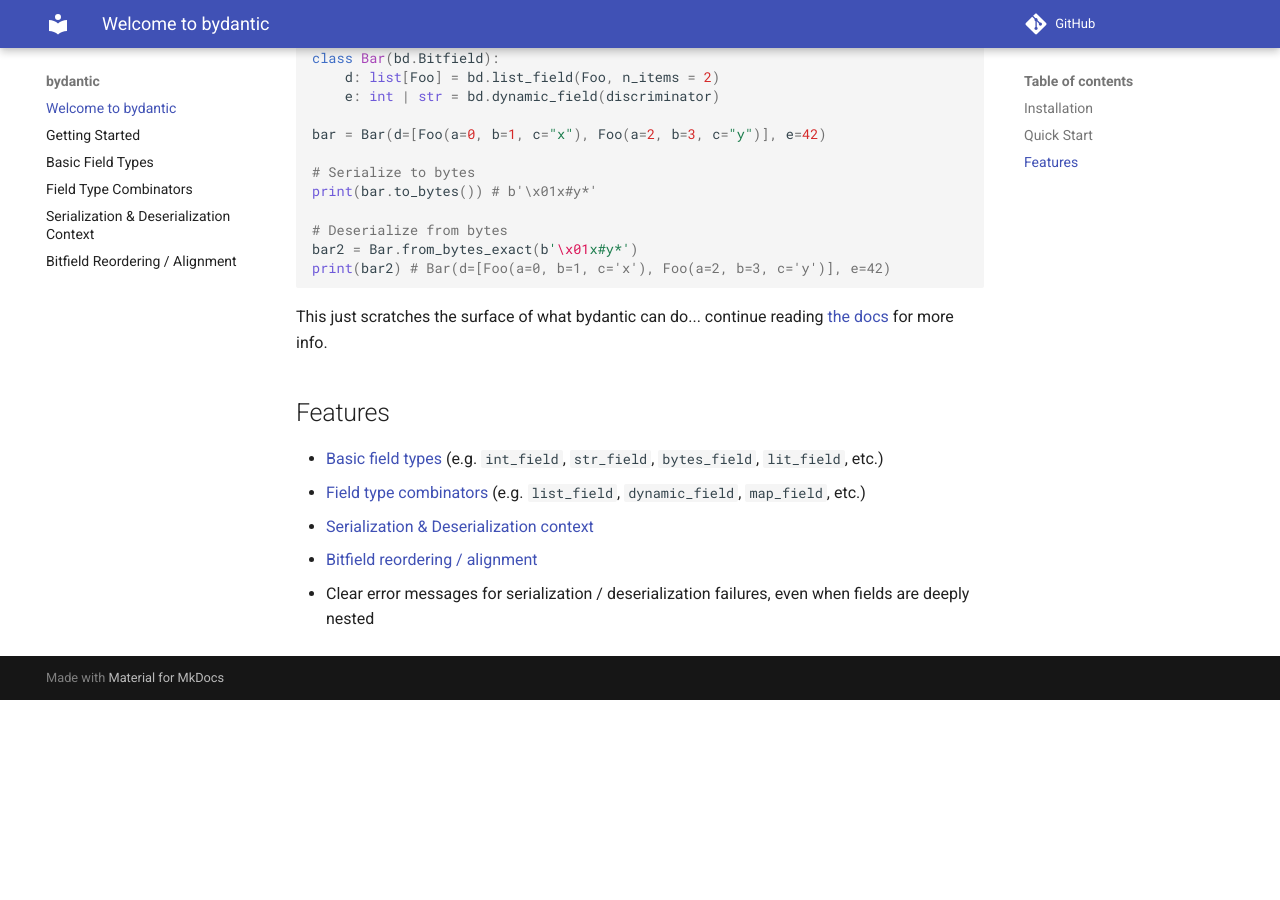
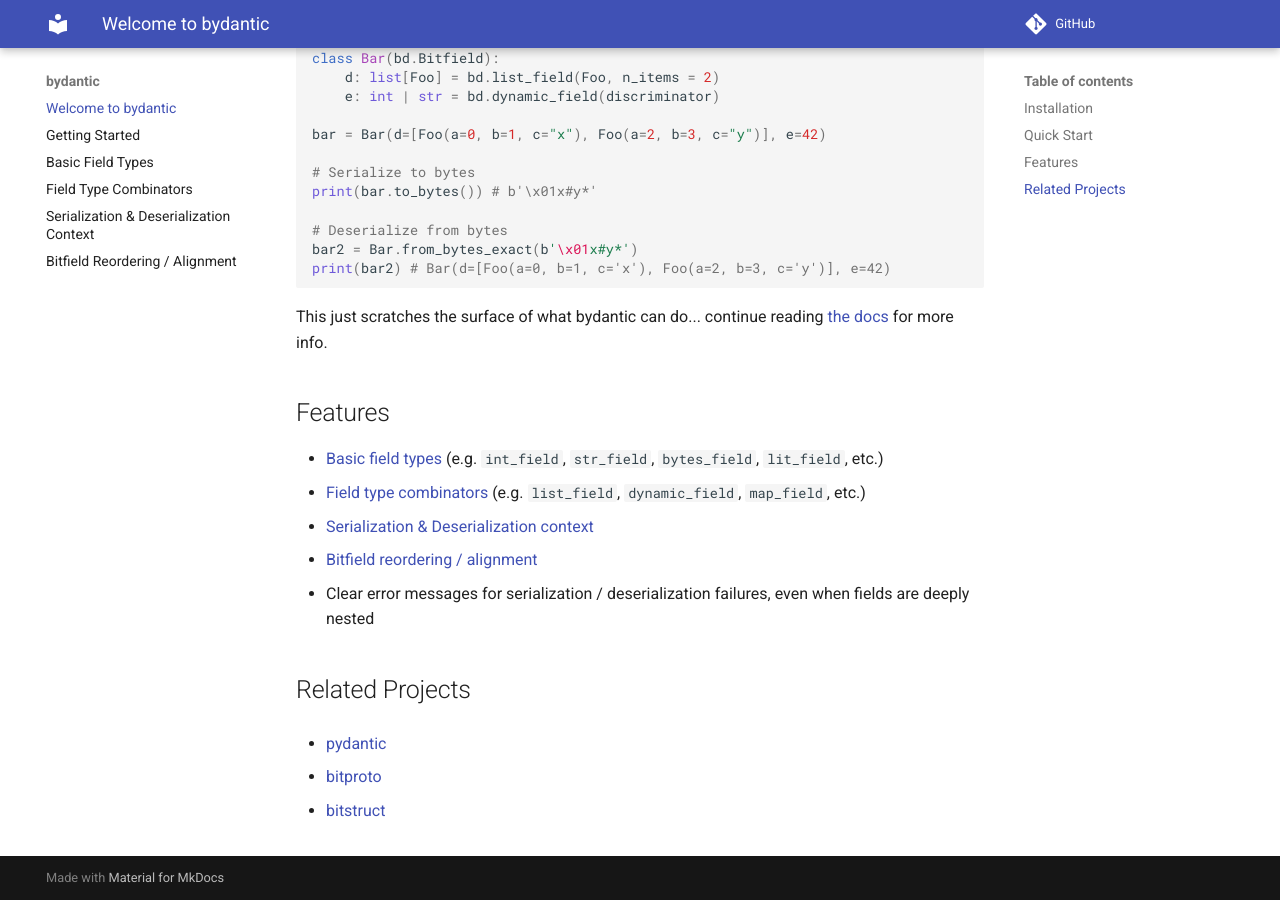
Before and after one commit to khusmann/bydantic, an MkDocs documentation site: the page built from docs/index.md, in a window 1280 px wide and 900 px high, scrolled down 1404 px. Built offline with MkDocs 1.6.1 and Material for MkDocs 9.7.7, drawn with Linux system fonts in a browser that asks for light colours; comment, search, counter and statistics services are not loaded; before the commit the page ends 2104 px from its top, so only the background shows below that.

Commit message:
add related projects

```diff
--- a/docs/index.md
+++ b/docs/index.md
@@ -108,3 +108,11 @@
 - [Bitfield reordering / alignment](https://kylehusmann.com/bydantic/bitfield-reordering-alignment)
 - Clear error messages for serialization / deserialization failures, even when
   fields are deeply nested
+
+## Related Projects
+
+- [pydantic](https://docs.pydantic.dev)
+
+- [bitproto](https://bitproto.readthedocs.io/)
+
+- [bitstruct](https://bitstruct.readthedocs.io/)
```
